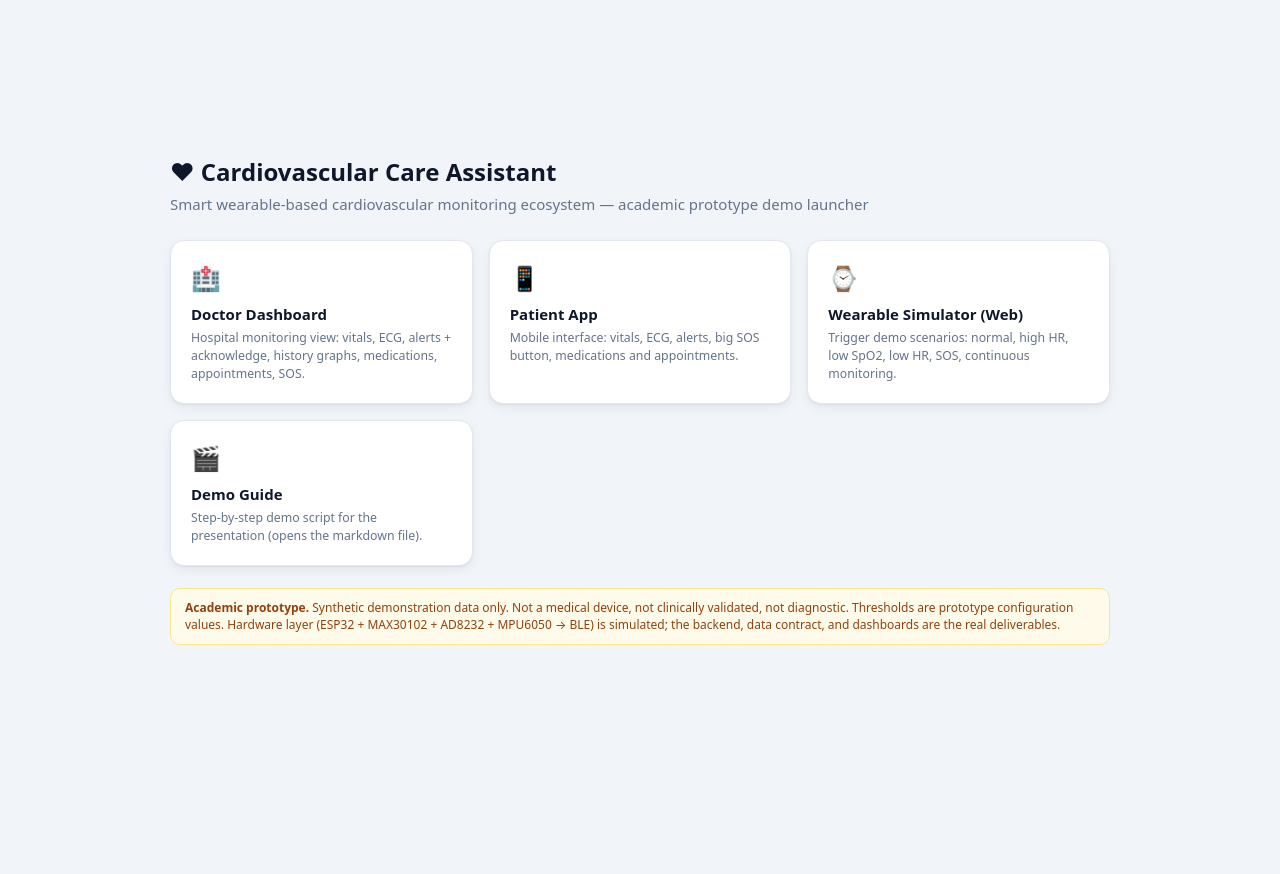
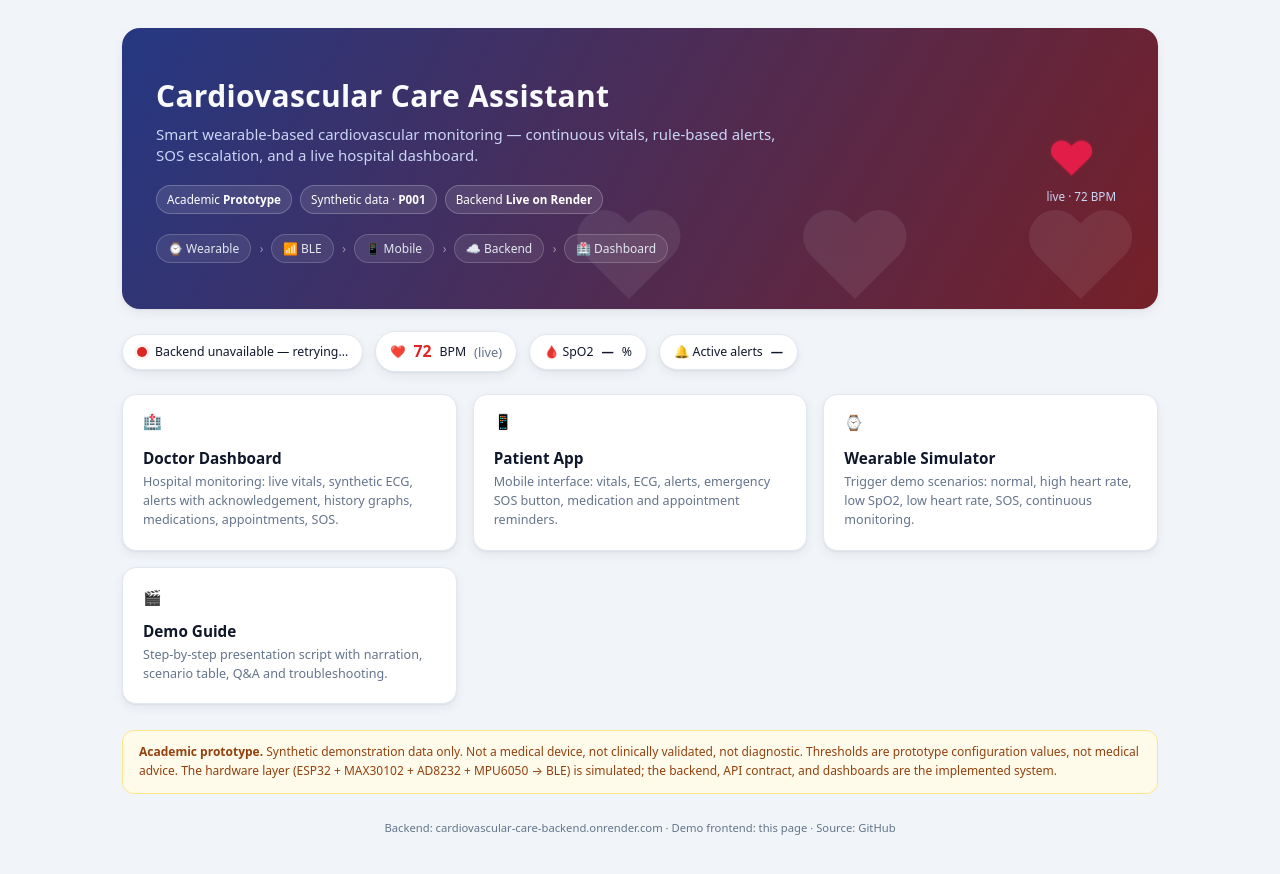
Before and after one commit to rajjeet-saha/cardiovascular-care-assistant, a plain HTML site: page index.html in a window 1280 px wide. Before the commit the page ends 800 px from the top, so only its background shows below. Drawn offline with Linux system fonts and the light colour scheme; no server answers.

Commit message:
Polished animated hub with live BPM hero; fix hub tile links; motion layer
- Hub tiles now link to ./frontend/... (fixes 404 on dashboard/patient app)
- Animated gradient hero, palpitating heart synced to the patient's live
  backend heart rate, live vitals strip, data-flow chips
- Motion layer: heartbeat at live BPM, HR number throb, alert pop-in with
  polling change-guard, SOS radar rings, ECG scanline glow
- prefers-reduced-motion respected

Academic prototype - synthetic data only.

Generated with Codebuff
Co-Authored-By: Codebuff <noreply@codebuff.com>

```diff
--- /dev/null
+++ b/frontend/src/services/animations.css
@@ -0,0 +1,245 @@
+/* ============================================================
+   Motion layer — Cardiovascular Care Assistant
+   Academic prototype. Calm, clinical-grade motion: expressive
+   only where it communicates (live heartbeat, alerts, SOS, ECG).
+   JS feeds the live heart rate into --bpm, so the heartbeat
+   animation beats at the patient's actual BPM.
+   ============================================================ */
+
+:root {
+  --bpm: 72; /* live-updated from the newest backend reading */
+}
+
+/* ---------------- Heartbeat core ----------------
+   Double-thump "lub-dub" rhythm, duration driven by --bpm.
+   JS sets animation-duration: calc(60 / bpm * 1s).          */
+
+@keyframes heart-beat {
+  0%   { transform: scale(1); }
+  14%  { transform: scale(1.18); }   /* lub  */
+  28%  { transform: scale(1); }
+  42%  { transform: scale(1.12); }   /* dub  */
+  60%  { transform: scale(1); }
+  100% { transform: scale(1); }
+}
+
+@keyframes heart-glow {
+  0%, 100% { filter: drop-shadow(0 0 2px rgba(220, 38, 38, 0.25)); }
+  14%      { filter: drop-shadow(0 0 14px rgba(220, 38, 38, 0.75)); }
+  42%      { filter: drop-shadow(0 0 9px rgba(220, 38, 38, 0.5)); }
+}
+
+.heartbeat {
+  display: inline-block;
+  transform-origin: center;
+  animation:
+    heart-beat calc(60 / var(--bpm) * 1s) ease-in-out infinite,
+    heart-glow calc(60 / var(--bpm) * 1s) ease-in-out infinite;
+  will-change: transform;
+}
+
+/* Big decorative heart (hub hero, dashboards) */
+.heart-hero {
+  font-size: 3.2rem;
+  line-height: 1;
+  color: #e11d48;
+  filter: drop-shadow(0 6px 18px rgba(225, 29, 72, 0.35));
+}
+
+.heart-inline {
+  font-size: 1.35em;
+  vertical-align: -0.12em;
+  color: #e11d48;
+}
+
+/* HR number itself throbs with the heart */
+.vital.throbbing .vital-value {
+  animation: hr-throb calc(60 / var(--bpm) * 1s) ease-in-out infinite;
+  transform-origin: left bottom;
+  will-change: transform;
+}
+@keyframes hr-throb {
+  0%, 100% { transform: scale(1); }
+  14%      { transform: scale(1.045); }
+  42%      { transform: scale(1.02); }
+}
+
+/* ---------------- Alert entrances ---------------- */
+
+@keyframes alert-pop {
+  0%   { opacity: 0; transform: translateY(-8px) scale(0.97); }
+  60%  { transform: translateY(1px) scale(1.01); }
+  100% { opacity: 1; transform: translateY(0) scale(1); }
+}
+.alert-item, .log-entry { animation: alert-pop 0.35s cubic-bezier(0.2, 0.9, 0.3, 1.2) both; }
+
+@keyframes slide-up {
+  from { opacity: 0; transform: translateY(14px); }
+  to   { opacity: 1; transform: translateY(0); }
+}
+.card { animation: slide-up 0.45s ease both; }
+.card:nth-child(2) { animation-delay: 0.05s; }
+.card:nth-child(3) { animation-delay: 0.1s; }
+.card:nth-child(4) { animation-delay: 0.15s; }
+
+/* ---------------- SOS radar ----------------
+   Concentric rings radiating from the SOS strip/button. */
+
+.sos-radar { position: relative; isolation: isolate; }
+.sos-radar::before,
+.sos-radar::after {
+  content: "";
+  position: absolute;
+  inset: 0;
+  border-radius: inherit;
+  border: 2px solid rgba(185, 28, 28, 0.55);
+  animation: radar 1.8s ease-out infinite;
+  z-index: -1;
+  pointer-events: none;
+}
+.sos-radar::after { animation-delay: 0.9s; }
+
+@keyframes radar {
+  0%   { opacity: 0.9; transform: scale(1); }
+  100% { opacity: 0;   transform: scale(1.35); }
+}
+
+.sos-strip.sos-radar, .sos-btn.sos-radar { animation: none; } /* radar replaces flat pulse */
+.sos-btn.sos-radar { box-shadow: 0 0 24px rgba(185, 28, 28, 0.55), 0 6px 18px rgba(185, 28, 28, 0.35); }
+
+/* ---------------- ECG panel glow ---------------- */
+
+.ecg-panel { position: relative; overflow: hidden; }
+.ecg-panel::after {
+  /* soft scanline drifting across the monitor */
+  content: "";
+  position: absolute;
+  top: 0; bottom: 0; left: -30%;
+  width: 30%;
+  background: linear-gradient(90deg, transparent, rgba(16, 185, 129, 0.10), transparent);
+  animation: ecg-scan 4s linear infinite;
+  pointer-events: none;
+}
+@keyframes ecg-scan {
+  to { left: 110%; }
+}
+
+/* ---------------- Live connection dot ---------------- */
+
+.dot-green { animation: dot-breathe 2.4s ease-in-out infinite; }
+@keyframes dot-breathe {
+  0%, 100% { box-shadow: 0 0 0 3px var(--ok-soft); }
+  50%      { box-shadow: 0 0 0 6px var(--ok-soft); }
+}
+.dot-red { animation: dot-flash 1s ease-in-out infinite; }
+@keyframes dot-flash {
+  0%, 100% { opacity: 1; }
+  50%      { opacity: 0.35; }
+}
+
+/* ---------------- Hub hero ---------------- */
+
+.hub-hero {
+  position: relative;
+  overflow: hidden;
+  border-radius: 18px;
+  padding: 46px 34px;
+  color: #f8fafc;
+  background: linear-gradient(120deg, #0f172a 0%, #1e3a8a 45%, #7f1d1d 100%);
+  background-size: 220% 220%;
+  animation: hero-shift 14s ease infinite;
+  box-shadow: var(--shadow);
+}
+@keyframes hero-shift {
+  0%, 100% { background-position: 0% 40%; }
+  50%      { background-position: 100% 60%; }
+}
+
+.hub-hero::before {
+  /* faint decorative pulse marks behind the hero content */
+  content: "❤ ❤ ❤";
+  font-size: 8rem;
+  position: absolute;
+  right: -20px; bottom: -30px;
+  opacity: 0.08;
+  letter-spacing: 0.3em;
+  pointer-events: none;
+}
+
+.hub-hero h1 {
+  font-size: 2rem;
+  letter-spacing: 0.01em;
+  margin: 0 0 6px;
+}
+.hub-hero p { margin: 0; color: #cbd5f5; max-width: 640px; }
+
+.hero-badges { display: flex; flex-wrap: wrap; gap: 8px; margin-top: 18px; }
+.hero-badges .chip { background: rgba(255,255,255,0.1); border-color: rgba(255,255,255,0.22); color: #fff; }
+.hero-badges .chip b { color: #fff; }
+
+.hero-heart {
+  position: absolute;
+  right: 42px; top: 50%;
+  transform: translateY(-50%);
+  user-select: none;
+}
+
+/* flow strip */
+.flow-strip {
+  display: flex; align-items: center; flex-wrap: wrap; gap: 8px;
+  margin-top: 20px; font-size: 0.8rem; color: #e2e8f0;
+}
+.flow-strip .fnode {
+  background: rgba(255,255,255,0.08);
+  border: 1px solid rgba(255,255,255,0.18);
+  padding: 5px 11px; border-radius: 999px;
+  animation: slide-up 0.5s ease both;
+}
+.flow-strip .fnode:nth-child(odd) { animation-delay: 0.08s; }
+.flow-strip .farrow { opacity: 0.65; animation: arrow-nudge 1.6s ease-in-out infinite; }
+@keyframes arrow-nudge {
+  0%, 100% { transform: translateX(0); opacity: 0.5; }
+  50%      { transform: translateX(4px); opacity: 1; }
+}
+
+/* tile hover lift */
+.tiles .tile { transition: transform 0.18s ease, box-shadow 0.18s ease, border-color 0.18s ease; }
+.tiles .tile:hover {
+  transform: translateY(-4px);
+  border-color: var(--primary);
+  box-shadow: 0 10px 28px rgba(29, 78, 216, 0.16);
+}
+.tiles .tile .ico { animation: ico-float 3.4s ease-in-out infinite; display: inline-block; }
+.tiles .tile:nth-child(2) .ico { animation-delay: 0.3s; }
+.tiles .tile:nth-child(3) .ico { animation-delay: 0.6s; }
+.tiles .tile:nth-child(4) .ico { animation-delay: 0.9s; }
+@keyframes ico-float {
+  0%, 100% { transform: translateY(0); }
+  50%      { transform: translateY(-4px); }
+}
+
+/* ---------------- Buttons / rows micro-interactions ---------------- */
+
+.btn { transition: transform 0.12s ease, filter 0.12s ease; }
+.btn:hover { filter: brightness(0.97); }
+.btn:active { transform: scale(0.96); }
+
+.sos-btn { transition: transform 0.15s ease; }
+.sos-btn:active { transform: scale(0.94); }
+
+.alert-item { transition: box-shadow 0.2s ease; }
+.alert-item:hover { box-shadow: 0 4px 14px rgba(15, 23, 42, 0.10); }
+
+/* -------- change guard: pause entrance anims on unchanged rerenders -------- */
+.no-anim .alert-item, .no-anim .log-entry { animation: none; }
+
+/* ---------------- Reduced motion ---------------- */
+
+@media (prefers-reduced-motion: reduce) {
+  .heartbeat, .vital.throbbing .vital-value, .hero-heart .heartbeat { animation: none !important; }
+  .sos-radar::before, .sos-radar::after,
+  .ecg-panel::after, .flow-strip .farrow,
+  .dot-green, .dot-red, .tiles .tile .ico { animation: none !important; }
+  .hub-hero { animation: none !important; }
+  .card, .alert-item, .log-entry, .flow-strip .fnode { animation: none !important; }
+}
--- a/index.html
+++ b/index.html
@@ -4,60 +4,159 @@
   <meta charset="UTF-8" />
   <meta name="viewport" content="width=device-width, initial-scale=1.0" />
   <title>Cardiovascular Care Assistant — Launch</title>
+  <link rel="icon" href="data:," />
   <link rel="stylesheet" href="./frontend/styles.css" />
+  <link rel="stylesheet" href="./frontend/src/services/animations.css" />
   <style>
-    body { display: grid; place-items: center; min-height: 100vh; }
-    .hub { max-width: 980px; padding: 32px 20px; }
-    .hub h1 { font-size: 1.6rem; margin-bottom: 4px; }
-    .hub p.sub { color: var(--muted); margin: 0 0 24px; }
-    .tiles { display: grid; grid-template-columns: repeat(auto-fit, minmax(260px, 1fr)); gap: 16px; }
+    body { display: block; min-height: 100vh; }
+    .hub { max-width: 1080px; margin: 0 auto; padding: 28px 22px 46px; }
+    .hero-grid { display: flex; align-items: center; gap: 26px; flex-wrap: wrap; }
+    .hero-copy { flex: 1 1 420px; min-width: 0; }
+    .tiles { display: grid; grid-template-columns: repeat(auto-fit, minmax(250px, 1fr)); gap: 16px; margin-top: 22px; }
     .tile {
       display: block; background: #fff; border: 1px solid var(--border);
       border-radius: 14px; padding: 20px; text-decoration: none; color: var(--text);
-      box-shadow: var(--shadow); transition: transform .12s ease, border-color .12s ease;
+      box-shadow: var(--shadow);
     }
-    .tile:hover { transform: translateY(-2px); border-color: var(--primary); }
-    .tile .ico { font-size: 1.6rem; }
-    .tile h2 { margin: 8px 0 4px; font-size: 1rem; }
-    .tile p { margin: 0; color: var(--muted); font-size: .82rem; }
+    .tile h2 { margin: 10px 0 4px; font-size: 1.02rem; }
+    .tile p { margin: 0; color: var(--muted); font-size: .84rem; line-height: 1.5; }
+    .live-strip {
+      margin-top: 22px; display: flex; flex-wrap: wrap; gap: 12px; align-items: center;
+    }
+    .live-chip {
+      display: inline-flex; align-items: center; gap: 8px;
+      background: #fff; border: 1px solid var(--border); border-radius: 999px;
+      padding: 8px 14px; font-size: .82rem; box-shadow: var(--shadow);
+    }
+    .bpm-num { font-weight: 800; font-size: 1.05rem; color: var(--critical); font-variant-numeric: tabular-nums; }
     .notice {
-      margin-top: 22px; background: var(--warn-soft); border: 1px solid #fde68a;
-      color: #92400e; border-radius: 10px; padding: 10px 14px; font-size: .8rem;
+      margin-top: 26px; background: var(--warn-soft); border: 1px solid #fde68a;
+      color: #92400e; border-radius: 12px; padding: 12px 16px; font-size: .8rem; line-height: 1.55;
+    }
+    .footer-note { text-align: center; color: var(--muted); font-size: .75rem; margin-top: 26px; }
+    @media (max-width: 640px) {
+      .hero-heart { position: static; transform: none; }
+      .hub-hero { padding: 30px 22px; }
     }
   </style>
 </head>
 <body>
   <main class="hub">
-    <h1>❤ Cardiovascular Care Assistant</h1>
-    <p class="sub">Smart wearable-based cardiovascular monitoring ecosystem — academic prototype demo launcher</p>
+    <!-- ============ ANIMATED HERO ============ -->
+    <section class="hub-hero">
+      <div class="hero-grid">
+        <div class="hero-copy">
+          <h1>Cardiovascular Care Assistant</h1>
+          <p>
+            Smart wearable-based cardiovascular monitoring — continuous vitals,
+            rule-based alerts, SOS escalation, and a live hospital dashboard.
+          </p>
+          <div class="hero-badges">
+            <span class="chip">Academic <b>Prototype</b></span>
+            <span class="chip">Synthetic data · <b>P001</b></span>
+            <span class="chip">Backend <b>Live on Render</b></span>
+          </div>
+          <div class="flow-strip" aria-hidden="true">
+            <span class="fnode">⌚ Wearable</span><span class="farrow">›</span>
+            <span class="fnode">📶 BLE</span><span class="farrow">›</span>
+            <span class="fnode">📱 Mobile</span><span class="farrow">›</span>
+            <span class="fnode">☁️ Backend</span><span class="farrow">›</span>
+            <span class="fnode">🏥 Dashboard</span>
+          </div>
+        </div>
+        <div class="hero-heart">
+          <span class="heartbeat heart-hero" id="hero-heart" title="Live demo heart rate">❤</span>
+          <div style="text-align:center; margin-top:6px; font-size:.78rem; color:#cbd5f5;">
+            live · <span id="hero-bpm">72</span> BPM
+          </div>
+        </div>
+      </div>
+    </section>
+
+    <!-- ============ LIVE DEMO STRIP ============ -->
+    <div class="live-strip">
+      <span class="live-chip"><span class="dot dot-green" id="hub-dot"></span><span id="hub-conn">Checking backend…</span></span>
+      <span class="live-chip">❤️ <span class="bpm-num" id="live-bpm">—</span> BPM <span class="muted">(live)</span></span>
+      <span class="live-chip">🩸 SpO2 <b id="live-spo2">—</b>%</span>
+      <span class="live-chip">🔔 Active alerts <b id="live-alerts">—</b></span>
+    </div>
+
+    <!-- ============ TILES ============ -->
     <div class="tiles">
-      <a class="tile" href="./doctor-dashboard/">
-        <div class="ico">🏥</div>
+      <a class="tile" href="./frontend/doctor-dashboard/">
+        <span class="ico">🏥</span>
         <h2>Doctor Dashboard</h2>
-        <p>Hospital monitoring view: vitals, ECG, alerts + acknowledge, history graphs, medications, appointments, SOS.</p>
+        <p>Hospital monitoring: live vitals, synthetic ECG, alerts with acknowledgement, history graphs, medications, appointments, SOS.</p>
       </a>
-      <a class="tile" href="./patient-app/">
-        <div class="ico">📱</div>
+      <a class="tile" href="./frontend/patient-app/">
+        <span class="ico">📱</span>
         <h2>Patient App</h2>
-        <p>Mobile interface: vitals, ECG, alerts, big SOS button, medications and appointments.</p>
+        <p>Mobile interface: vitals, ECG, alerts, emergency SOS button, medication and appointment reminders.</p>
       </a>
-      <a class="tile" href="./simulator/">
-        <div class="ico">⌚</div>
-        <h2>Wearable Simulator (Web)</h2>
-        <p>Trigger demo scenarios: normal, high HR, low SpO2, low HR, SOS, continuous monitoring.</p>
+      <a class="tile" href="./frontend/simulator/">
+        <span class="ico">⌚</span>
+        <h2>Wearable Simulator</h2>
+        <p>Trigger demo scenarios: normal, high heart rate, low SpO2, low heart rate, SOS, continuous monitoring.</p>
       </a>
-      <a class="tile" href="./docs/demo.md" title="See also docs/demo.md in the repo">
-        <div class="ico">🎬</div>
+      <a class="tile" href="./docs/demo.md">
+        <span class="ico">🎬</span>
         <h2>Demo Guide</h2>
-        <p>Step-by-step demo script for the presentation (opens the markdown file).</p>
+        <p>Step-by-step presentation script with narration, scenario table, Q&amp;A and troubleshooting.</p>
       </a>
     </div>
+
     <div class="notice">
       <b>Academic prototype.</b> Synthetic demonstration data only. Not a medical device,
-      not clinically validated, not diagnostic. Thresholds are prototype configuration values.
-      Hardware layer (ESP32 + MAX30102 + AD8232 + MPU6050 → BLE) is simulated; the backend,
-      data contract, and dashboards are the real deliverables.
+      not clinically validated, not diagnostic. Thresholds are prototype configuration
+      values, not medical advice. The hardware layer (ESP32 + MAX30102 + AD8232 + MPU6050 →
+      BLE) is simulated; the backend, API contract, and dashboards are the implemented system.
     </div>
+    <p class="footer-note">Backend: cardiovascular-care-backend.onrender.com · Demo frontend: this page · Source: GitHub</p>
   </main>
+
+  <script>
+    /* Hub live strip: mirrors the demo patient's newest reading so the
+       landing page feels alive. Read-only, through the backend API. */
+    (function () {
+      var BASE = "https://cardiovascular-care-backend.onrender.com";
+      function set(id, v) { var el = document.getElementById(id); if (el) el.textContent = v; }
+
+      function beat() {
+        var bpm = parseInt(document.documentElement.style.getPropertyValue("--bpm"), 10) || 72;
+        set("hero-bpm", bpm); set("live-bpm", bpm);
+      }
+
+      function updateBpm(bpm) {
+        if (!bpm || bpm < 20 || bpm > 240) bpm = 72;
+        document.documentElement.style.setProperty("--bpm", bpm);
+        beat();
+      }
+
+      function tick() {
+        fetch(BASE + "/health-readings/P001").then(function (r) { return r.json(); }).then(function (j) {
+          if (!j || !j.success || !Array.isArray(j.data) || !j.data.length) return;
+          var n = j.data[0];
+          updateBpm(n.heartRate);
+          set("live-spo2", n.spo2);
+          set("hub-conn", "Backend Connected");
+          document.getElementById("hub-dot").className = "dot dot-green";
+          return fetch(BASE + "/alerts/P001").then(function (r) { return r.json(); }).then(function (a) {
+            var active = (a && a.success && Array.isArray(a.data))
+              ? a.data.filter(function (x) { return x.status === "active"; }).length : 0;
+            set("live-alerts", active);
+          });
+        }).catch(function () {
+          set("hub-conn", "Backend unavailable — retrying…");
+          document.getElementById("hub-dot").className = "dot dot-red";
+        });
+      }
+
+      tick();
+      setInterval(tick, 5000);
+      /* hero heart beats at the live BPM (animation-duration follows --bpm) */
+      setInterval(beat, 1000);
+      beat();
+    })();
+  </script>
 </body>
 </html>
```
Also changed, not shown: frontend/doctor-dashboard/app.js (+21 -1 lines), frontend/doctor-dashboard/index.html (+2 -1 lines), frontend/patient-app/app.js (+11 -1 lines), frontend/patient-app/index.html (+2 -1 lines), frontend/simulator/index.html (+1 -0 lines).
